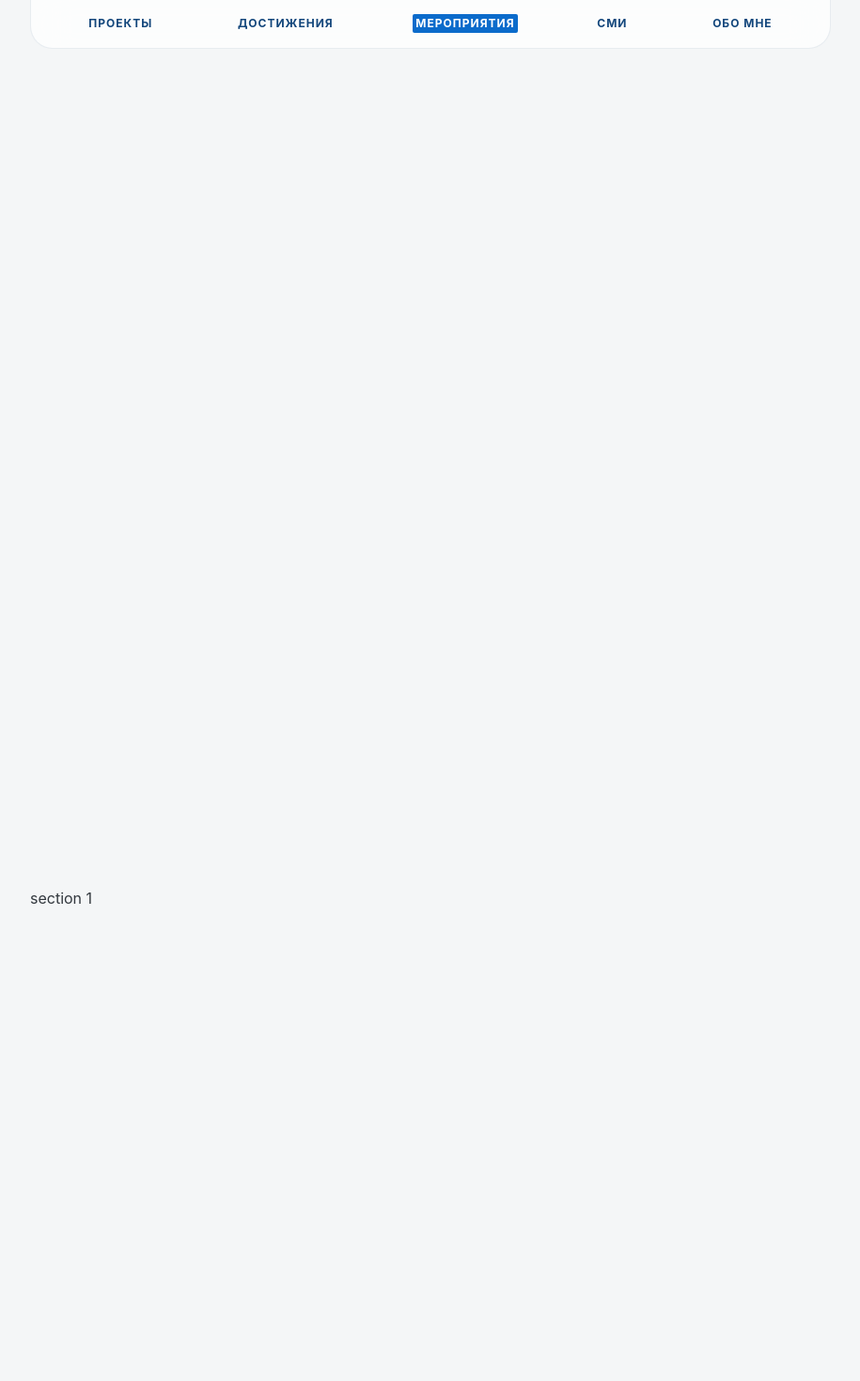
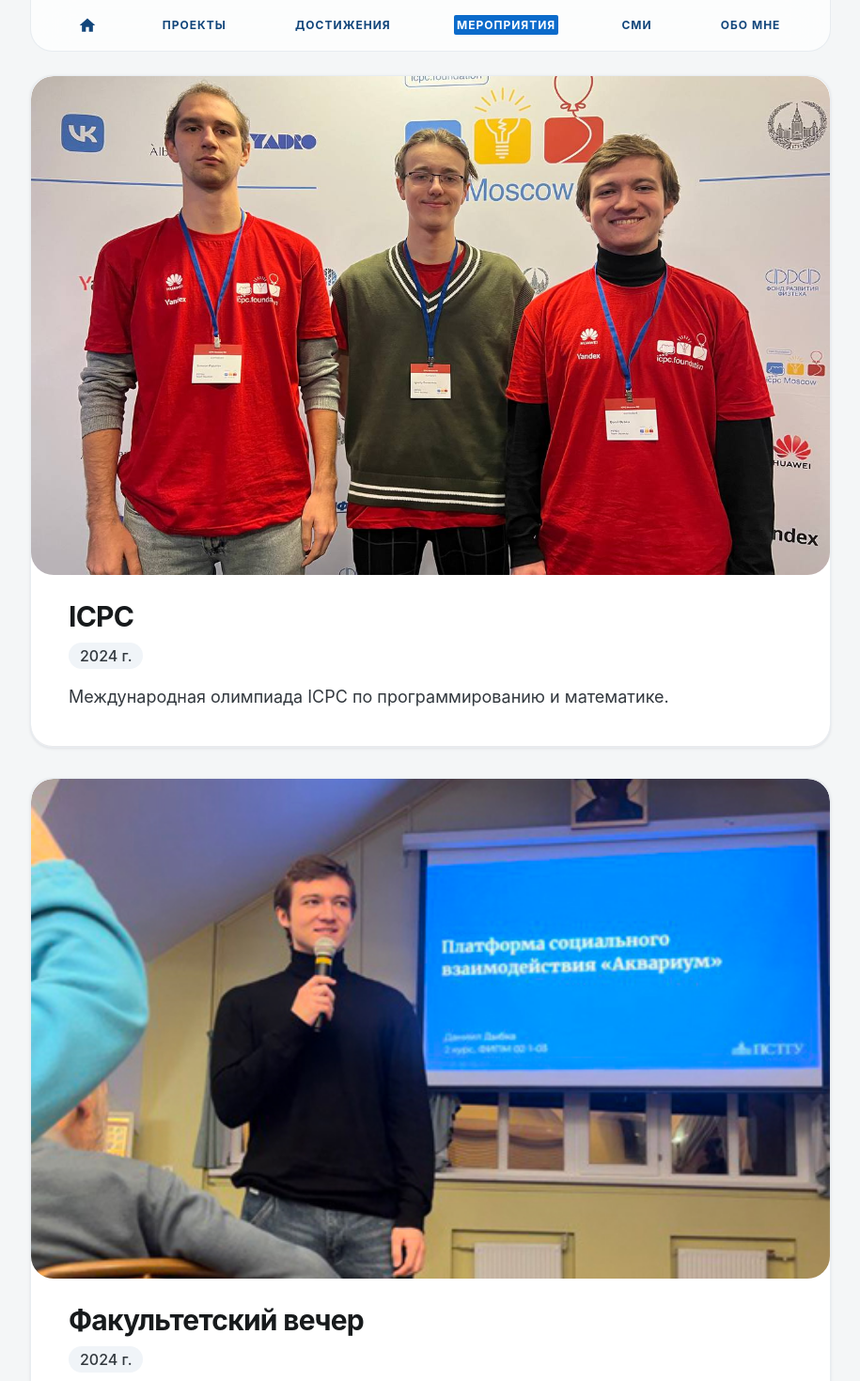
Before and after one commit to DanyaBooba/dybka-ru, a React (Vite) app in the folder app/: page /contests in a window 1280 px wide. Shown: the top 1470 px of the page at 94% size, without its empty margins (182-1097 px from the left). Built offline with nearby package versions, Linux system fonts and the light colour scheme.

Commit message:
Рабочий якорь и ссылка на главную

```diff
--- a/app/src/components/includes/Header/Header.tsx
+++ b/app/src/components/includes/Header/Header.tsx
@@ -11,12 +11,11 @@ import ListItem from '@mui/joy/ListItem';
 import ListItemButton from '@mui/joy/ListItemButton';
 import DragHandleIcon from '@mui/icons-material/DragHandle';
 import ModalClose from '@mui/joy/ModalClose';
+import HomeIcon from '@mui/icons-material/Home';
 
-//
-// Отобразить кнопку если не на главной:
-//
-
-import HomeIcon from '@mui/icons-material/Home';
+function needSeeButtonHome() {
+    return window.location.pathname.slice(1).length > 0;
+}
 
 function HeaderMobileDrawer({list}) {
     const [open, setOpen] = useState(false);
@@ -35,7 +34,12 @@ function HeaderMobileDrawer({list}) {
       };
 
     return (
-      <Box sx={{ display: 'flex' }}>
+        <Box sx={{ display: 'flex' }}>
+            {needSeeButtonHome() && (
+                <IconButton component="a" href="/" variant="solid" size="lg" className="header__mobile-button-home" color="primary">
+                    <HomeIcon />
+                  </IconButton>
+            )}
         <IconButton variant="solid" size="lg" className="header__mobile-button-drawer" color="primary" onClick={toggleDrawer(true)}>
           <DragHandleIcon />
         </IconButton>
@@ -115,8 +119,14 @@ function HeaderDesktop({list}) {
                 <Container className="" maxWidth="md"  >
                     <div className="header__container" style={{
                              borderColor: currentTheme().header.borderColor,
-                             backgroundColor: currentTheme().header.backgroundColor
+                             backgroundColor: currentTheme().header.backgroundColor,
+                             alignItems: 'center'
                          }}>
+                        {needSeeButtonHome() && (
+                            <Link href="/" color="primary" variant="soft" underline="none" sx={{ backgroundColor: 'transparent' }}>
+                                <HomeIcon />
+                            </Link>
+                        )}
                         {list.map((item, index) => (
                             <HeaderDesktopLink item={item} key={index} />
                         ))}
--- a/app/src/components/theme/theme.jsx
+++ b/app/src/components/theme/theme.jsx
@@ -45,6 +45,9 @@ export const theme = extendTheme({
                     backgroundColor: '#182f32',
                     boxShadow: '',
                 },
+                neutral: {
+                    800: "#223f43"
+                }
             },
         },
     },
--- a/app/src/index.css
+++ b/app/src/index.css
@@ -71,6 +71,13 @@
     z-index: 100;
 }
 
+.header__mobile-button-home {
+    position: fixed !important;
+    bottom: 64px;
+    right: 10px;
+    z-index: 100;
+}
+
 .header__mobile-link-drawer {
     text-transform: capitalize;
     line-height: 35px !important;
@@ -104,7 +111,7 @@
 
 @media(min-width: 600px) {
     * {
-        scroll-padding: 100px;
+        scroll-padding: 80px;
     }
 
     .container {
--- a/app/src/pages/Contests/PageContests.tsx
+++ b/app/src/pages/Contests/PageContests.tsx
@@ -1,26 +1,13 @@
+import { useEffect} from "react";
+import { useLocation } from "react-router-dom";
 import AsideContainer from '../../components/blocks/AsideContainer/AsideContainer';
 import { ShowBlockImage } from '../../components/blocks/ShowBlock/ShowBlock';
 import { contests } from '../../data/contests/contests';
 import { Element } from 'react-scroll';
 
-import React, { useEffect, useRef } from "react";
-import { useLocation } from "react-router-dom";
-
-function sortContests(anchor) {
-    console.log(anchor)
-}
-
 function PageContests() {
-    const elementToScroll = window.location.hash
-
-    sortContests(elementToScroll.slice(1));
-
-    const section1Ref = useRef(null);
-    const section2Ref = useRef(null);
-
     const location = useLocation();
 
-    // Обрабатываем hash из URL
     useEffect(() => {
       if (location.hash) {
         const targetId = location.hash.replace("#", "");
@@ -32,88 +19,12 @@ function PageContests() {
     }, [location]);
 
     return (
-        <AsideContainer needBack="true">
-            <br/>
-            <br/>
-            <br/>
-            <br/>
-            <br/>
-            <br/>
-            <br/>
-            <br/>
-            <br/>
-            <br/>
-            <br/>
-            <br/>
-            <br/>
-            <br/>
-            <br/>
-            <br/>
-            <br/>
-            <br/>
-            <br/>
-            <br/>
-            <br/>
-            <br/>
-            <br/>
-            <br/>
-            <br/>
-            <br/>
-            <br/>
-            <br/>
-            <br/>
-            <br/>
-            <br/>
-            <br/>
-            <br/>
-            <br/>
-            <br/>
-            <br/>
-            <div id="section1" ref={section1Ref}>
-                section 1
-            </div>
-            <br/>
-            <br/>
-            <br/>
-            <br/>
-            <br/>
-            <br/>
-            <br/>
-            <br/>
-            <br/>
-            <br/>
-            <br/>
-            <br/>
-            <br/>
-            <br/>
-            <br/>
-            <br/>
-            <br/>
-            <br/>
-            <br/>
-            <br/>
-            <br/>
-            <br/>
-            <br/>
-            <br/>
-            <br/>
-            <br/>
-            <br/>
-            <br/>
-            <br/>
-            <br/>
-            <br/>
-            <br/>
-            <br/>
-            <br/>
-            <br/>
-            <br/>
-            <br/>
-            {/*{contests.map((item, index) => (*/}
-            {/*    <Element id={item.link} key={index}>*/}
-            {/*        <ShowBlockImage {...item} />*/}
-            {/*    </Element>*/}
-            {/*))}*/}
+        <AsideContainer>
+            {contests.map((item, index) => (
+                <Element id={item.link} key={index}>
+                    <ShowBlockImage {...item} />
+                </Element>
+            ))}
         </AsideContainer>
     )
 }
```
